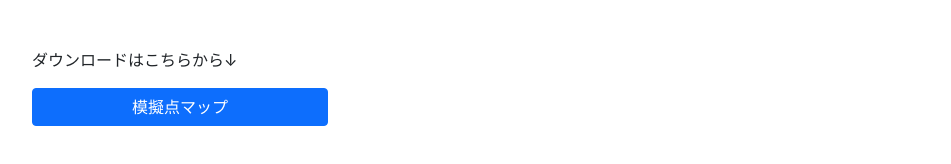
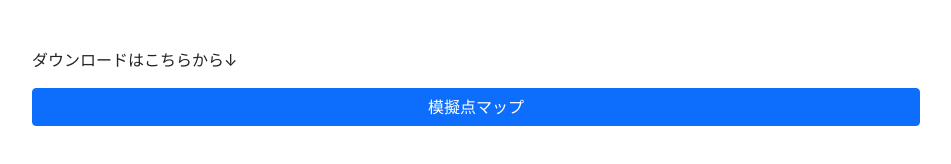
Before and after one commit to fostex0329/nokofes2021-campusmap-image-download, a plain HTML site: page index.html in a window 1280 px wide. Shown: the whole page, without its empty margins (16-967 px from the left). Drawn offline with nearby package versions, Linux system fonts and the light colour scheme.

Commit message:
模擬店マップのダウンロードボタンのサイズを変更しました

```diff
--- a/index.html
+++ b/index.html
@@ -13,7 +13,7 @@
 <body>
     <div class="d-flex p-5 flex-column">
         <p>ダウンロードはこちらから↓</p>
-        <a onclick="downloadImg()" id="download" class="btn btn-primary w-25">模擬点マップ</a>
+        <a onclick="downloadImg()" id="download" class="btn btn-primary w-75">模擬点マップ</a>
         <script src="main.js"></script>
     </div>
 </body>
```
